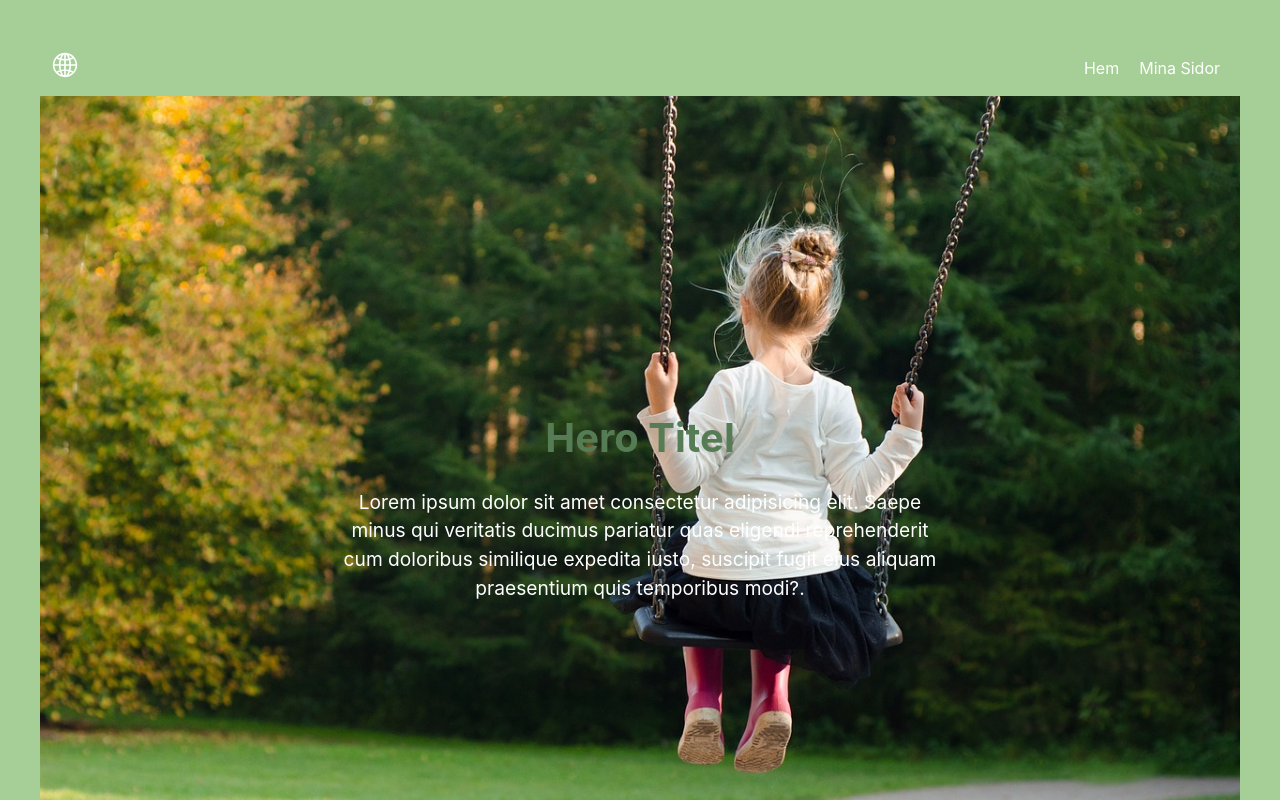
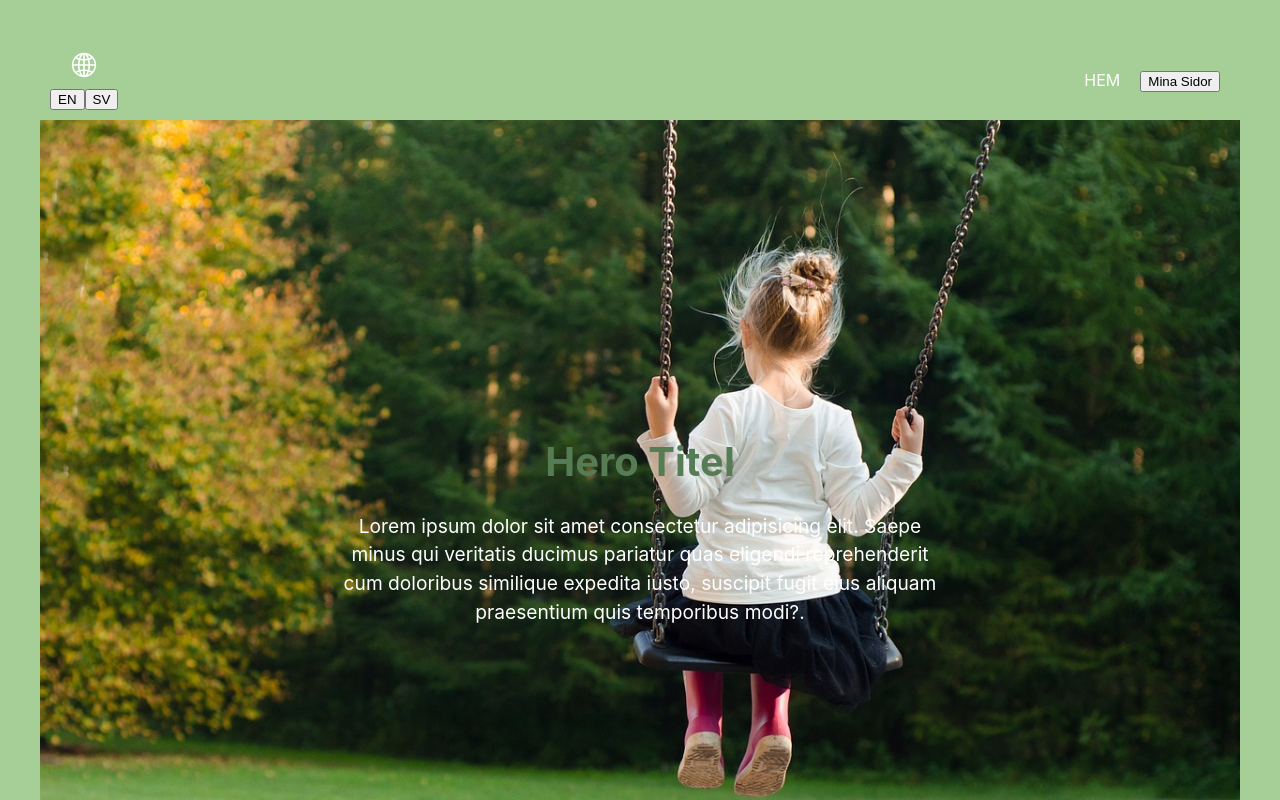
Before and after one commit to Technigo/final-boiler-plate-monorepo, a React (Vite) app in the folder frontend/: page / in a window 1280 px wide. Shown: the top 800 px of the page. Built offline with nearby package versions, Linux system fonts and the light colour scheme; no server answers.

Commit message:
added i18next and changed the navbar

```diff
--- a/frontend/package.json
+++ b/frontend/package.json
@@ -11,8 +11,10 @@
     "preview": "vite preview"
   },
   "dependencies": {
+    "i18next": "^23.7.9",
     "react": "^18.2.0",
     "react-dom": "^18.2.0",
+    "react-i18next": "^13.5.0",
     "react-icons": "^4.12.0",
     "react-router-dom": "^6.20.1",
     "zustand": "^4.4.6"
--- /dev/null
+++ b/frontend/src/Translations/Translations.jsx
@@ -0,0 +1,19 @@
+import { useTranslation } from "react-i18next"
+
+
+export const Translations = () => {
+    const { i18n } = useTranslation()
+
+    const changeLanguage = (language) => {
+        i18n.changeLanguage(language)
+    }
+
+  return (
+      <div className="translation-buttons">
+          <button className="translate-button" onClick={() => changeLanguage("en")}>
+              EN</button>
+          <button className="translate-button" onClick={() => changeLanguage("sv")}>
+              SV</button>
+      </div>
+  )
+}
--- /dev/null
+++ b/frontend/src/Translations/en.json
@@ -0,0 +1,6 @@
+{
+    "Navbar": {
+        "home": "HOME",
+        "myPages": "My Pages"
+    }
+}
--- /dev/null
+++ b/frontend/src/Translations/sv.json
@@ -0,0 +1,6 @@
+{
+    "Navbar": {
+        "home": "HEM",
+        "myPages": "Mina Sidor"
+    }
+}
--- a/frontend/src/components/NavBar.jsx
+++ b/frontend/src/components/NavBar.jsx
@@ -1,14 +1,24 @@
 import { IoIosGlobe } from "react-icons/io";
+import { Button } from "./Button";
+import { Link } from "react-router-dom";
+import { Translations } from "../Translations/Translations";
+import { useTranslation } from "react-i18next"
 
 export const NavBar = () => {
+  const { t } = useTranslation()
+
   return (
     <div className="navbar">
       <div className="left-section">
         <IoIosGlobe color="white" style={{ fontSize: '30px' }} > </IoIosGlobe>
+        <Translations />
       </div>
       <div className="right-section">
-        <a href="#">Hem</a>
-        <a href="#">Mina Sidor</a>
+        <a href="#">{t("Navbar.home")}</a>
+        <Link to="/login">
+          <Button className={"my-favorites"} btnText={t("Navbar.myPages")} />
+        </Link>
+        {/* <a href="#">Mina Sidor</a> */}
       </div>
     </div>
   );
--- /dev/null
+++ b/frontend/src/i18n.js
@@ -0,0 +1,24 @@
+import i18n from "i18next"
+import { initReactI18next } from "react-i18next"
+
+import enTranslation from "./Translations/en.json"
+import svTranslation from "./Translations/sv.json"
+
+const resources = {
+    en: {
+        translation: enTranslation,
+    },
+    sv: {
+        translation: svTranslation,
+    },
+};
+
+i18n.use(initReactI18next).init({
+    resources,
+    lng: "sv", // default language
+    interpolation: {
+        escapeValue: false
+    }
+})
+
+export default i18n
--- a/frontend/src/main.jsx
+++ b/frontend/src/main.jsx
@@ -1,6 +1,7 @@
 import React from "react";
 import ReactDOM from "react-dom/client";
 import { App } from "./App.jsx";
+import "./i18n"
 //import "./index.css";
 
 ReactDOM.createRoot(document.getElementById("root")).render(
--- a/frontend/src/pages/Home/Home.jsx
+++ b/frontend/src/pages/Home/Home.jsx
@@ -13,8 +13,6 @@ export const Home = () => {
         <NavBar />
         <Hero />
         <div className="home-container">
-            <h1>Welcome</h1>
-            <Link to="/login"><Button className={"button"} btnText={"Get started"} /></Link>
             <PlaygroundContainer />
         </div>
         </>
```
Also changed, not shown: frontend/src/Translations/translations.css (added).
